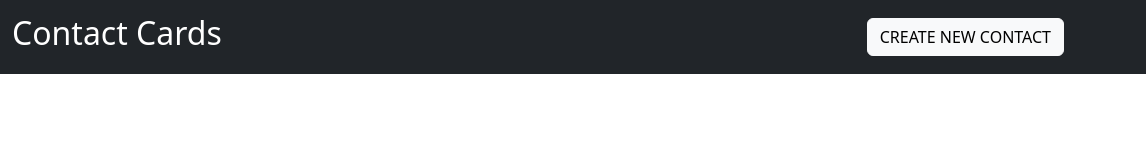
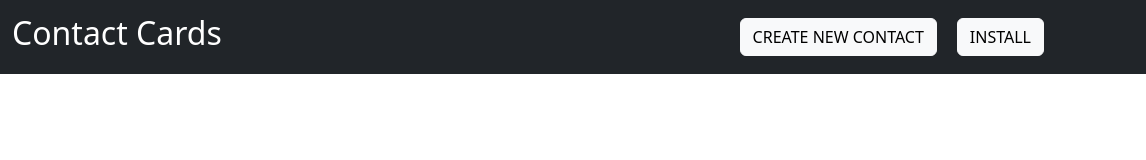
Before and after one commit to shanicesauce/contact-cards, a website built with webpack: page client/index.html in a window 1280 px wide. Shown: the full height of the page, 134-1280 px from the left. Built offline with nearby package versions, Linux system fonts and the light colour scheme.

Commit message:
install button added

```diff
--- a/client/index.html
+++ b/client/index.html
@@ -27,7 +27,7 @@
         <ul class="navbar-nav ms-auto">
           <button type="submit" id="new-contact"class="btn btn-light" height="48px">CREATE NEW CONTACT</button>
         </ul>
-        <!--TODO: INSTALL BUTTON -->
+        <button type="submit" id="installBtn"class="btn btn-light" height="48px">INSTALL</button>
       </div>
   </nav>
 
--- a/client/src/css/header.css
+++ b/client/src/css/header.css
@@ -1,3 +1,7 @@
 #navbar-header {
   color: white;
 }
+
+#installBtn {
+  margin: 0 20px;
+}
```
